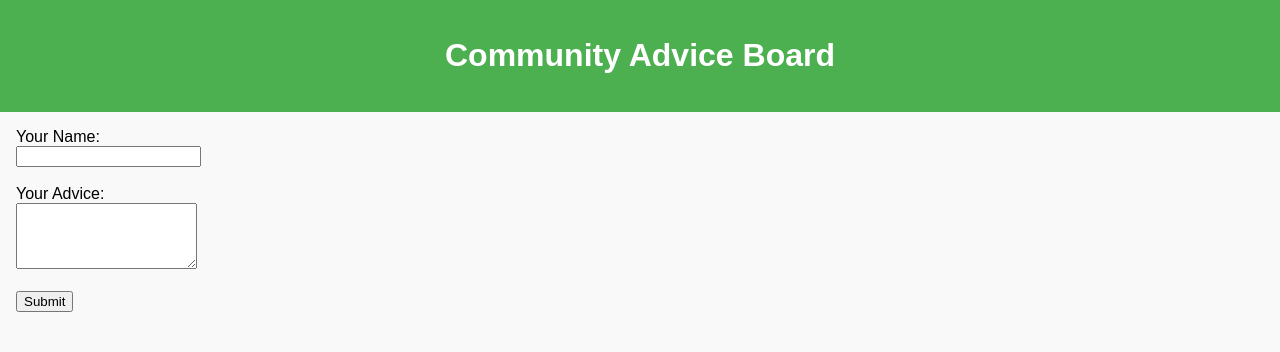
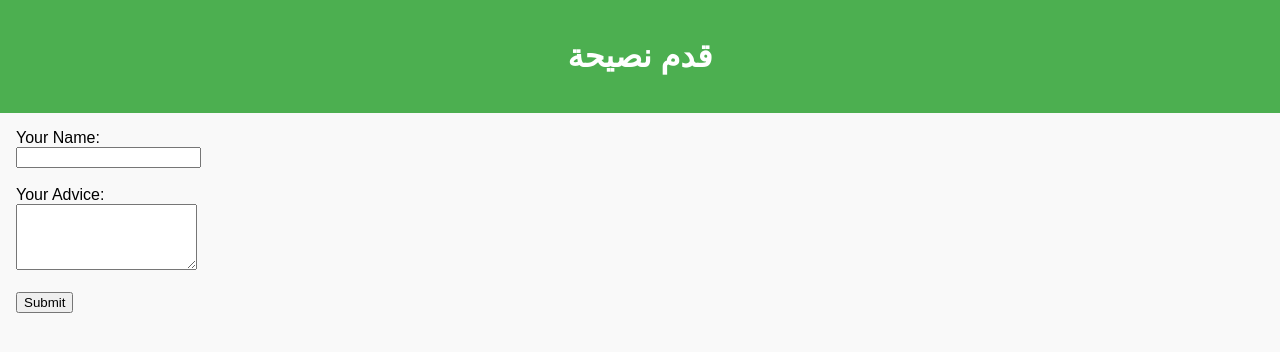
Before and after one commit to dcap400/advice-board, a plain HTML site: page index.html in a window 1280 px wide. Drawn offline with Linux system fonts and the light colour scheme; no server answers.

Commit message:
index.html

```diff
--- a/index.html
+++ b/index.html
@@ -37,7 +37,7 @@
 </head>
 <body>
     <header>
-        <h1>Community Advice Board</h1>
+        <h1>قدم نصيحة</h1>
     </header>
     <main>
         <form id="adviceForm">
```
